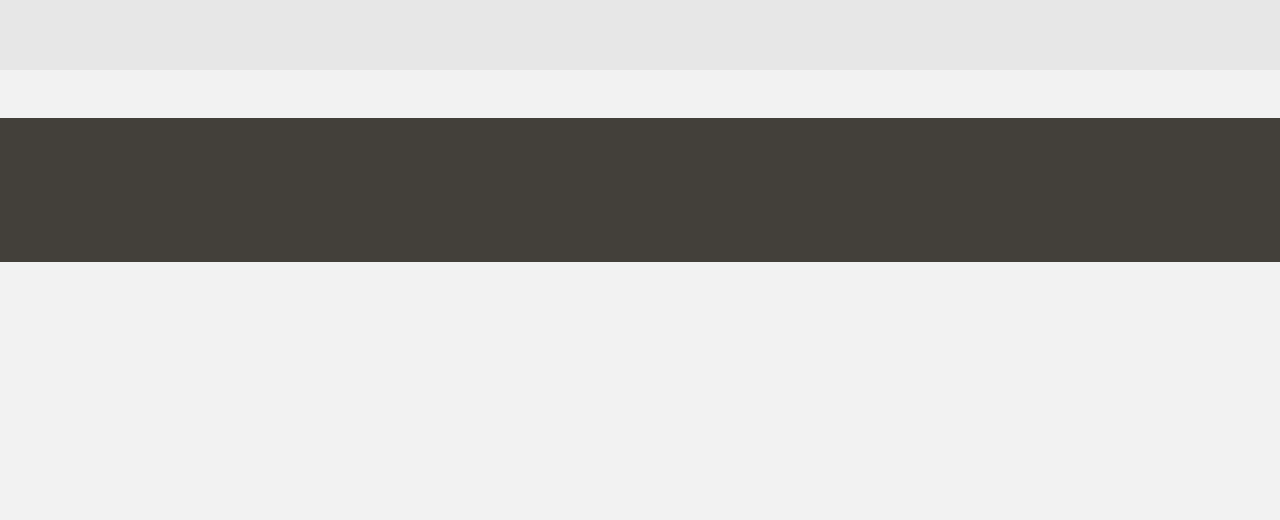
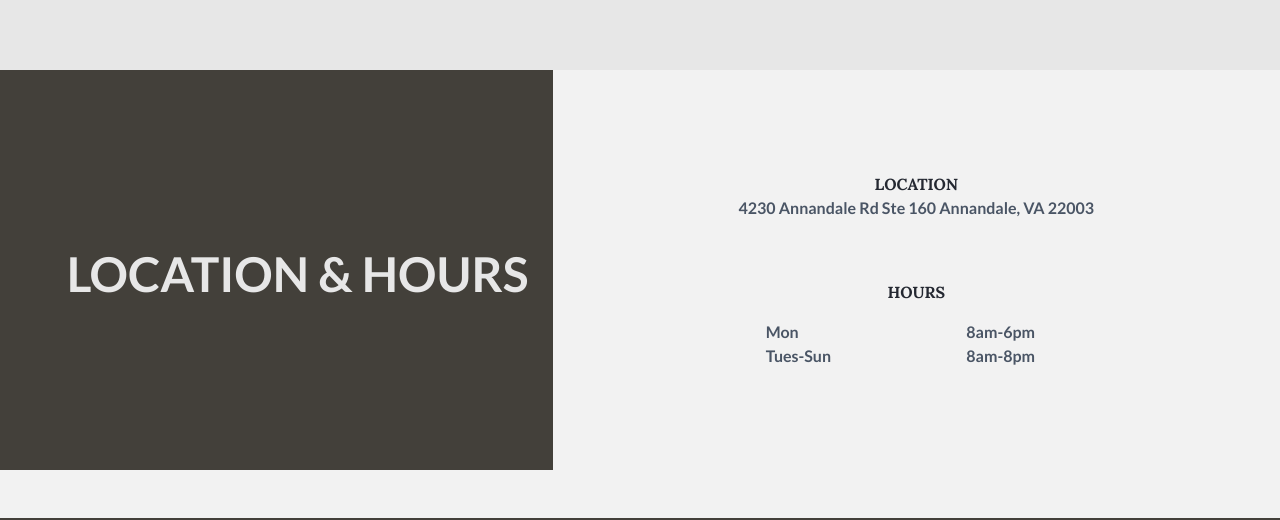
Before and after one commit to lilyv-lai/test-drip, a Next.js app: page / in a window 1280 px wide. Shown: the part 1283-1803 px from the top of the page. Before the commit the page ends 1545 px from the top, so only its background shows below. Built offline with nearby package versions, Linux system fonts and the light colour scheme.

Commit message:
added locations and hours section

```diff
--- a/src/app/page.tsx
+++ b/src/app/page.tsx
@@ -30,7 +30,7 @@ export default function Home() {
             <div className="lg:pt-4 lg:pr-8">
               <div className="lg:max-w-lg">
                 <h2 className={`${lora.className} text-base/7 font-semibold text-[#677D50]`}>cà phê [kah-fey] • coffee</h2>
-                <p className={`${lato.className} mt-2 text-4xl font-semibold text-pretty text-gray-900 sm:text-5xl`}>
+                <p className={`${lato.className} mt-2 text-4xl font-semibold text-pretty text-[#242831] sm:text-5xl`}>
                   ABOUT US
                 </p>
 
@@ -56,10 +56,45 @@ export default function Home() {
               </div>
             </div>
             <img
-              alt="Coffee and pastries"
+              alt="Inside of Drip Ca Phe"
               src="https://s3-media0.fl.yelpcdn.com/bphoto/j-8IyzsS1KHzbEGVFvoIEQ/o.jpg"
               className="w-full max-w-none md:-ml-4 lg:-ml-0"
             />
+          </div>
+        </div>
+      </div>
+
+      {/* location and hours */}
+      <div className="w-full flex h-[400px]">
+        {/* left half */}
+        <div className="w-1/2 bg-[#43403A] flex items-center justify-end px-6">
+          <p className={`${lato.className} mt-2 text-4xl font-semibold text-pretty text-[#E7E7E7] sm:text-5xl`}>
+                  LOCATION & HOURS
+                </p>
+        </div>
+
+        {/* right half */}
+        <div className="w-2/3 bg-[#F2F2F2] flex flex-col items-center justify-center">
+          <div className="flex flex-col items-center">
+            <p className={`${lora.className} font-semibold text-[#242831]`}>LOCATION</p>
+            <p className={`${lato.className} font-semibold text-gray-600`}>
+                  4230 Annandale Rd Ste 160 Annandale, VA 22003
+            </p>
+          </div>
+          <div className="flex flex-col items-center justify-center">
+            <p className={`${lora.className} font-semibold text-[#242831] mt-15`}>HOURS</p>
+            <p className={`${lato.className} font-semibold text-gray-600`}>
+                  <div className="mx-auto grid max-w-2xl grid-cols-1 gap-x-25 gap-y-16 lg:mx-0 lg:max-w-none grid-cols-2">
+                  <div className="lg:pt-4 lg:pr-8">
+                    <p>Mon</p>
+                    <p>Tues-Sun</p>
+                  </div>
+                  <div className="lg:pt-4 lg:pr-8">
+                    <p>8am-6pm</p>
+                    <p>8am-8pm</p>
+                  </div>
+                  </div>
+            </p>
           </div>
         </div>
       </div>
```
